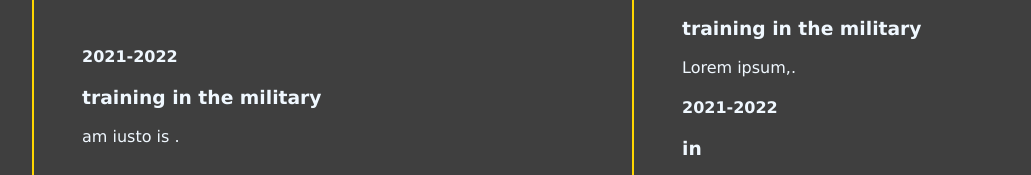
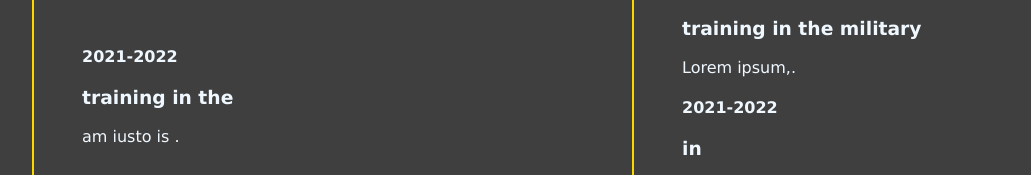
Before and after one commit to AmrHishamFarouk/Portfolio, a plain HTML site: page index.html in a window 1280 px wide. Shown: the part 2152-2327 px from the top of the page, without its empty margins (32-1063 px from the left). Drawn offline with Linux system fonts and the light colour scheme.

Commit message:
Update index.html

```diff
--- a/index.html
+++ b/index.html
@@ -73,7 +73,7 @@
                 </div>
                 <div class="box">
                     <h4>2021-2022</h4>
-                    <h3>training in the military</h3>
+                    <h3>training in the</h3>
                     <p>am iusto is .</p>
                 </div>
                 <div class="box">
```
